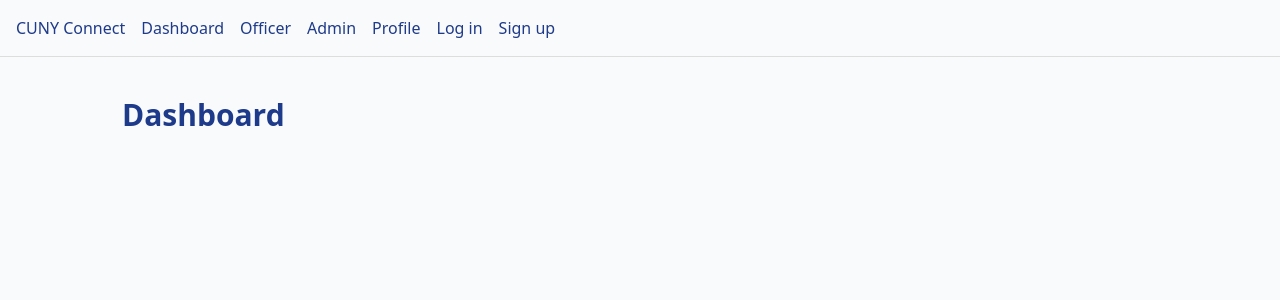
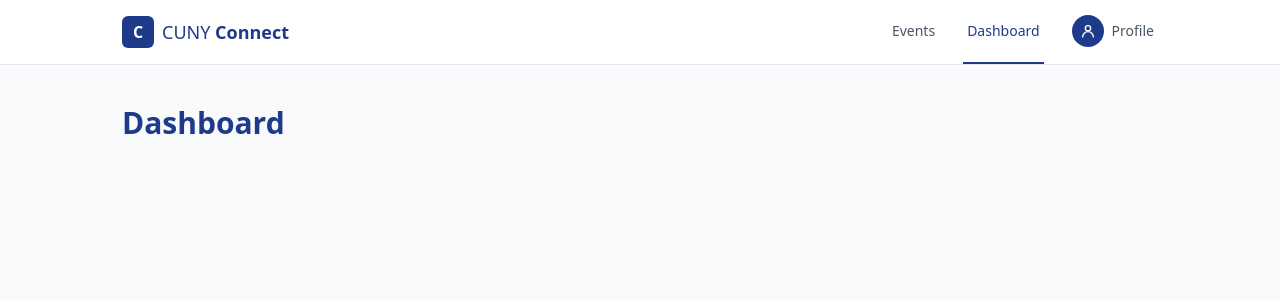
Before and after one commit to inkury/CUNY-Connect, a React (Vite) app in the folder client/: page /dashboard in a window 1280 px wide. Shown: the top 300 px of the page. Built offline with nearby package versions, Linux system fonts and the light colour scheme.

Commit message:
Rebuild Navbar with Tailwind and mobile menu
- Logo, Events and Dashboard links, profile icon link
- Active link highlight and hover effects
- Hamburger menu on phones
- Navbar moved into Layout; hidden on login and signup
- Removed old .navbar and .container rules

```diff
--- a/client/src/App.jsx
+++ b/client/src/App.jsx
@@ -5,7 +5,6 @@
   TODO: Person 3 adds a shared page layout and footer.
 */
 import { Routes, Route } from 'react-router-dom';
-import Navbar from './components/Navbar.jsx';
 import Layout from './components/Layout.jsx';
 import ProtectedRoute from './components/ProtectedRoute.jsx';
 import Feed from './pages/Feed.jsx';
@@ -21,7 +20,7 @@ import ClubEditor from './pages/ClubEditor.jsx';
 import NotFound from './pages/NotFound.jsx';
 
 /**
- * Renders the navbar and the page that matches the current URL.
+ * Renders the page that matches the current URL, inside the shared Layout for every page except Login and Signup.
  *
  * @returns {JSX.Element} The app layout with every route.
  */
@@ -30,7 +29,6 @@ export default function App() {
   // Routes inside the Layout route share its page layout. Login and Signup sit outside it, so they will not get the navbar.
   return (
     <>
-      <Navbar />
       <Routes>
         <Route path="/login" element={<Login />} />
         <Route path="/signup" element={<Signup />} />
--- a/client/src/components/Layout.jsx
+++ b/client/src/components/Layout.jsx
@@ -3,10 +3,10 @@
   This file wraps every page that shows the navbar: the navbar spot at the top, then the main content area.
   App.jsx uses it as a layout route, and the current page is drawn where <Outlet /> is.
   Owner: Person 3
-  TODO: Render the Navbar at the top once it is rebuilt with Tailwind, and remove the Navbar from App.jsx.
   TODO: Add a footer below the main content area.
 */
 import { Outlet } from 'react-router-dom';
+import Navbar from './Navbar.jsx';
 
 /**
  * Renders the navbar area and the centered content area for the current page.
@@ -17,7 +17,7 @@ export default function Layout() {
   // min-h-screen with flex-col lets the main area grow, so a footer added later stays at the bottom on short pages.
   return (
     <div className="flex min-h-screen flex-col">
-      {/* Navbar goes here. */}
+      <Navbar />
 
       {/* The content is centered and capped at 1100px to match --max-width in variables.css. Padding grows on bigger screens. */}
       <main className="mx-auto w-full max-w-275 flex-1 px-4 py-6 md:px-8 md:py-10">
--- a/client/src/components/Navbar.jsx
+++ b/client/src/components/Navbar.jsx
@@ -1,30 +1,145 @@
 /*
   Navigation bar for the CUNY-Connect client.
-  This file renders the links at the top of every page.
+  This file renders the bar at the top of every page inside Layout: the logo, the main links, and the profile link.
+  On phones the links fold into a menu button that opens a dropdown panel.
   Owner: Person 3
-  TODO: Show Log in and Sign up only when logged out, and Profile and Log out when logged in.
-  Show the Officer and Admin links only to those roles. Add styling, an active-link state, and a mobile layout.
+  TODO: When AuthContext is ready, show the logged-in user's initials and first name in the profile link,
+  or a "Log in" link if nobody is logged in.
+  TODO: Add a Log out button when logged in.
+  TODO: Show the Officer and Admin links only to users with those roles.
 */
-import { NavLink } from 'react-router-dom';
+import { useState } from 'react';
+import { Link, NavLink } from 'react-router-dom';
+
+// The links shown on desktop and in the phone menu. "end" makes Events active only on /, not on every page.
+const navLinks = [
+  { to: '/', label: 'Events', end: true },
+  { to: '/dashboard', label: 'Dashboard' },
+];
 
 /**
- * Renders the top navigation links.
+ * Picks the classes for a desktop link. NavLink passes isActive when the link matches the current page.
+ *
+ * @param {{isActive: boolean}} state NavLink's state.
+ * @returns {string} The Tailwind classes.
+ */
+function desktopLinkClass({ isActive }) {
+  // Every link has a 2px bottom border, transparent when inactive, so the text does not jump when it becomes active.
+  const base = 'flex h-16 items-center gap-2 border-b-2 px-1 text-sm font-medium transition-colors';
+  if (isActive) {
+    return base + ' border-primary text-primary';
+  }
+  return base + ' border-transparent text-gray-600 hover:border-gray-300 hover:text-primary';
+}
+
+/**
+ * Picks the classes for a link in the phone menu.
+ *
+ * @param {{isActive: boolean}} state NavLink's state.
+ * @returns {string} The Tailwind classes.
+ */
+function mobileLinkClass({ isActive }) {
+  const base = 'flex items-center gap-3 border-l-4 px-4 py-3 font-medium transition-colors';
+  if (isActive) {
+    return base + ' border-primary bg-gray-50 text-primary';
+  }
+  return base + ' border-transparent text-gray-700 hover:bg-gray-50 hover:text-primary';
+}
+
+/**
+ * Renders a round navy avatar with the user's initials, or a generic person icon when there are none.
+ *
+ * @param {object} props The component props.
+ * @param {string} [props.initials] The letters to show, for example "JM". Leave it out to show the icon.
+ * @returns {JSX.Element} The avatar.
+ */
+function Avatar({ initials }) {
+  return (
+    <span className="grid h-8 w-8 place-items-center rounded-full bg-primary text-xs font-semibold text-white">
+      {initials ? (
+        initials
+      ) : (
+        <svg className="h-4 w-4" viewBox="0 0 24 24" fill="none" stroke="currentColor" strokeWidth="2" strokeLinecap="round" aria-hidden="true">
+          <circle cx="12" cy="8" r="4" />
+          <path d="M4 21a8 8 0 0 1 16 0" />
+        </svg>
+      )}
+    </span>
+  );
+}
+
+/**
+ * Renders the top navigation bar.
  *
  * @returns {JSX.Element} The navbar.
  */
 export default function Navbar() {
-  // Every link is shown for now so all pages are easy to reach while the app is being built.
+  const [menuOpen, setMenuOpen] = useState(false);
+
+  function toggleMenu() {
+    setMenuOpen(!menuOpen);
+  }
+
+  // Closing the menu after a tap means it does not stay open on the next page.
+  function closeMenu() {
+    setMenuOpen(false);
+  }
+
   return (
-    <nav className="navbar">
-      <NavLink to="/" end>
-        CUNY Connect
-      </NavLink>
-      <NavLink to="/dashboard">Dashboard</NavLink>
-      <NavLink to="/officer">Officer</NavLink>
-      <NavLink to="/admin">Admin</NavLink>
-      <NavLink to="/profile">Profile</NavLink>
-      <NavLink to="/login">Log in</NavLink>
-      <NavLink to="/signup">Sign up</NavLink>
-    </nav>
+    <header className="sticky top-0 z-50 border-b border-gray-200 bg-white">
+      {/* The inner row lines up with the Layout's content: same max width and side padding. */}
+      <div className="mx-auto flex h-16 max-w-275 items-center justify-between px-4 md:px-8">
+        <Link to="/" className="flex items-center gap-2 text-primary" onClick={closeMenu}>
+          <span className="grid h-8 w-8 place-items-center rounded-md bg-primary font-heading font-bold text-white">
+            C
+          </span>
+          <span className="font-heading text-lg">
+            CUNY <span className="font-bold">Connect</span>
+          </span>
+        </Link>
+
+        {/* Desktop links are hidden on phones and shown as a row from md (768px) up. */}
+        <nav className="hidden items-center gap-6 md:flex" aria-label="Main">
+          {navLinks.map((link) => (
+            <NavLink key={link.to} to={link.to} end={link.end} className={desktopLinkClass}>
+              {link.label}
+            </NavLink>
+          ))}
+          <NavLink to="/profile" className={desktopLinkClass}>
+            <Avatar />
+            Profile
+          </NavLink>
+        </nav>
+
+        {/* The menu button only shows on phones. aria-expanded tells screen readers whether the menu is open. */}
+        <button
+          type="button"
+          className="rounded-md p-2 text-gray-700 transition-colors hover:bg-gray-100 hover:text-primary md:hidden"
+          onClick={toggleMenu}
+          aria-label={menuOpen ? 'Close menu' : 'Open menu'}
+          aria-expanded={menuOpen}
+          aria-controls="mobile-menu"
+        >
+          <svg className="h-6 w-6" viewBox="0 0 24 24" fill="none" stroke="currentColor" strokeWidth="2" strokeLinecap="round" aria-hidden="true">
+            {menuOpen ? <path d="M6 6l12 12M18 6L6 18" /> : <path d="M4 6h16M4 12h16M4 18h16" />}
+          </svg>
+        </button>
+      </div>
+
+      {/* The phone menu panel sits under the bar, with the same links stacked. It only renders while open. */}
+      {menuOpen && (
+        <nav id="mobile-menu" className="border-t border-gray-200 bg-white py-2 md:hidden" aria-label="Main">
+          {navLinks.map((link) => (
+            <NavLink key={link.to} to={link.to} end={link.end} className={mobileLinkClass} onClick={closeMenu}>
+              {link.label}
+            </NavLink>
+          ))}
+          <NavLink to="/profile" className={mobileLinkClass} onClick={closeMenu}>
+            <Avatar />
+            Profile
+          </NavLink>
+        </nav>
+      )}
+    </header>
   );
 }
--- a/client/src/styles/global.css
+++ b/client/src/styles/global.css
@@ -2,7 +2,7 @@
 /*
   Global styles for the CUNY-Connect client.
   This file turns on Tailwind, defines the theme (colors and fonts), and sets the base styles every page shares:
-  the reset, the body, headings, links, the navbar, and the page container.
+  the reset, the body, headings, and links.
   Owner: Person 3
   Theme classes: bg-primary, text-primary, bg-primary-dark, bg-accent, text-accent, font-heading, font-body.
   Both fonts use the system font stack, so nothing has to be downloaded and text shows up instantly.
@@ -66,19 +66,3 @@
 body {
   margin: 0;
 }
-
-/* The navbar wraps onto a second line on narrow screens instead of overflowing sideways. */
-.navbar {
-  display: flex;
-  flex-wrap: wrap;
-  gap: var(--space-4);
-  padding: var(--space-4);
-  border-bottom: 1px solid var(--color-border);
-}
-
-/* The container centers page content and stops lines from getting too long on wide screens. */
-.container {
-  max-width: var(--max-width);
-  margin: 0 auto;
-  padding: var(--space-4);
-}
```
